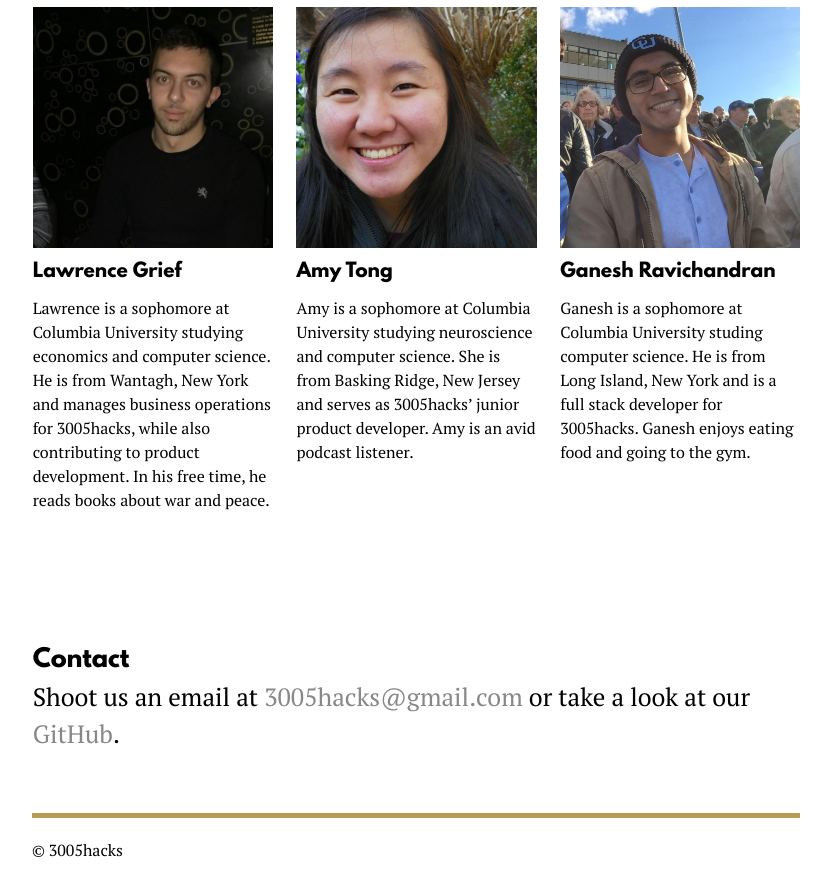
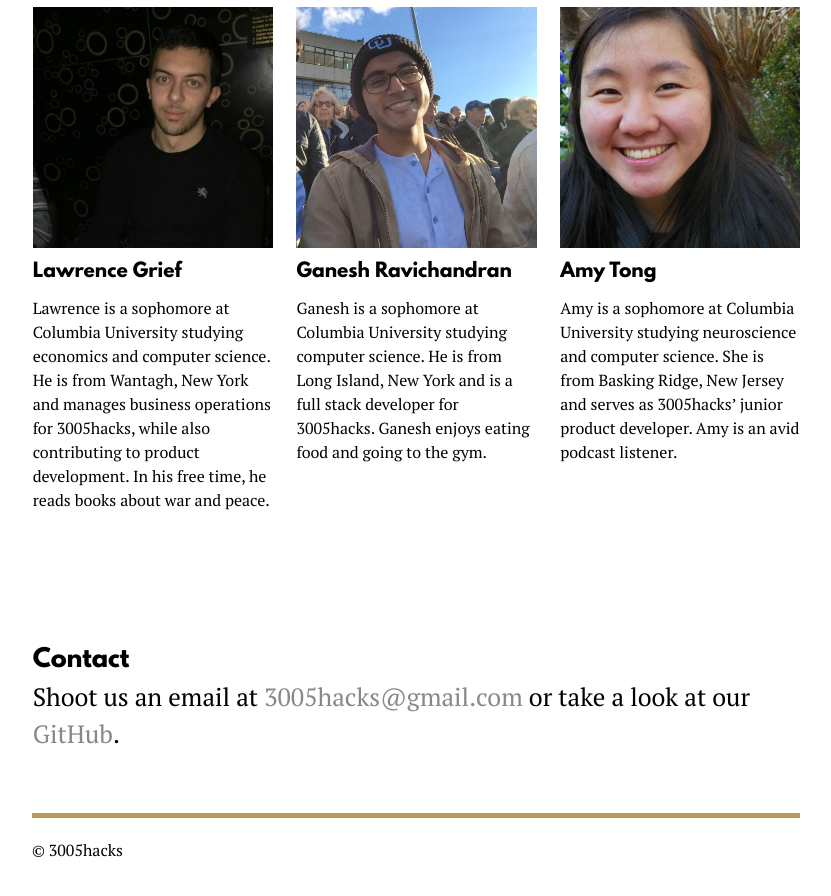
Before and after one commit to 3005hacks/3005hacks, a Jekyll site: the page built from index.html, in a window 1280 px wide and 900 px high, scrolled down 1299 px. Shown: the top 896 px of the window, without its empty margins (224-1055 px from the left). Built offline with Jekyll 4.4.1, drawn with Linux system fonts in a browser that asks for light colours; nearby versions of some CDN libraries.

```diff
--- a/_data/members.yml
+++ b/_data/members.yml
@@ -26,16 +26,16 @@
   linkedin: 'https://www.linkedin.com/pub/lawrence-grief/b3/177/41a'
   github: 'https://github.com/larryslaughter'
 
+- name: Ganesh Ravichandran
+  description: "Ganesh is a sophomore at Columbia University studying computer science. He is from Long Island, New York and is a full stack developer for 3005hacks. Ganesh enjoys eating food and going to the gym."
+  image: 'static/images/ganesh_football.jpg'
+  twitter: 'http://twitter.com/batmanofbutler'
+  linkedin: 'https://www.linkedin.com/in/ganesh-ravichandran-370793a1'
+  github: 'https://github.com/TheBatmanofButler'
+
 - name: Amy Tong
   description: "Amy is a sophomore at Columbia University studying neuroscience and computer science. She is from Basking Ridge, New Jersey and serves as 3005hacks&rsquo; junior product developer. Amy is an avid podcast listener."
   image: 'static/images/amy_bighead.jpg'
   twitter: 'http://twitter.com/amytong96'
   linkedin: 'https://www.linkedin.com/pub/amy-tong/a1/9a8/44a?trk=pub-pbmap'
   github: 'https://github.com/amytong'
-
-- name: Ganesh Ravichandran
-  description: "Ganesh is a sophomore at Columbia University studing computer science. He is from Long Island, New York and is a full stack developer for 3005hacks. Ganesh enjoys eating food and going to the gym."
-  image: 'static/images/ganesh_football.jpg'
-  twitter: 'http://twitter.com/batmanofbutler'
-  linkedin: 'https://www.linkedin.com/in/ganesh-ravichandran-370793a1'
-  github: 'https://github.com/TheBatmanofButler'
```
Also changed, not shown: _data/projects.yml (+6 -2 lines), static/images/trace.png (added), 1 other file.
